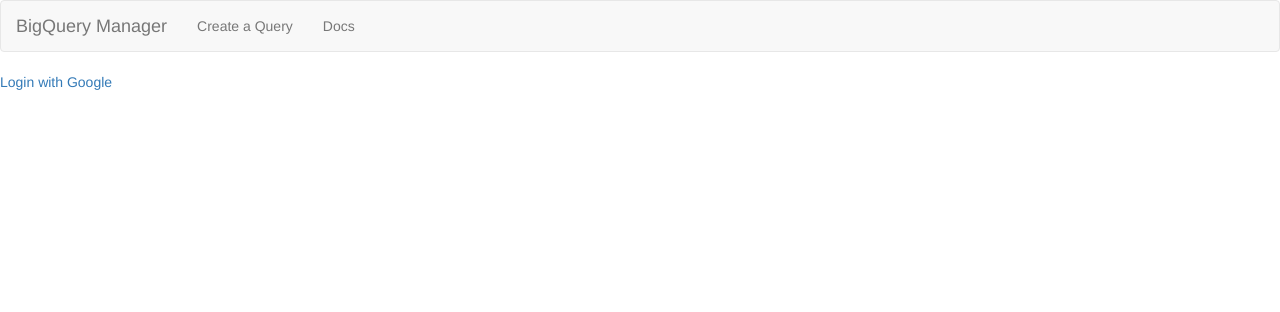
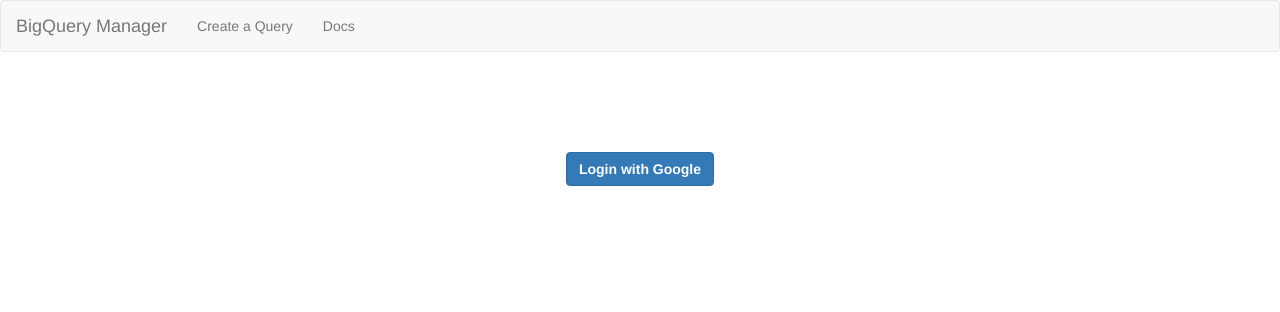
Before and after one commit to BigQueryManager/bigquerymgr, a Django app: page / in a window 1280 px wide. Shown: the top 312 px of the page. Run offline with Django 3.2, Linux system fonts and the light colour scheme; some libraries are stand-ins or nearby versions.

Commit message:
Centered a dumb button

```diff
--- a/guery_manager/guery_manager/templates/guery_manager/manager.html
+++ b/guery_manager/guery_manager/templates/guery_manager/manager.html
@@ -45,11 +45,11 @@
                                     </td>
                                     <td>"{{ query_instance.status }}"</td>
                                 </tr>
+                                {% endfor %}
                             </table>
                         </div>
                     </td>
                 </tr>
-                {% endfor %}
                 {% endif %}
             {% endfor %}
             </tbody>
@@ -57,7 +57,13 @@
     </section>
 
 {% else %}
-<p><a id="login" href="{% url 'social:begin' 'google-oauth2' %}">Login with Google</a></p>
+    <div class="container gimme-space">
+        <div class="row">
+            <div class="col-md-2 col-xs-2 col1 center-block center-this">
+                <a id="login" href="{% url 'social:begin' 'google-oauth2' %}"><button type="button" class="btn btn-primary center-this"><strong>Login with Google</strong></button></a>
+            </div>
+        </div>
+    </div>
 {% endif %}
 
     <!-- jQuery library -->
--- a/guery_manager/static/css/modules.css
+++ b/guery_manager/static/css/modules.css
@@ -4,3 +4,16 @@
 .table>tbody>tr>td.query-instances {
     padding: 0;
 }
+
+.gimme-space {
+  margin-top: 100px;
+}
+
+.center-this {
+  text-align: center;
+  margin: auto;
+}
+
+.center-block {
+  float:none;
+}
```
